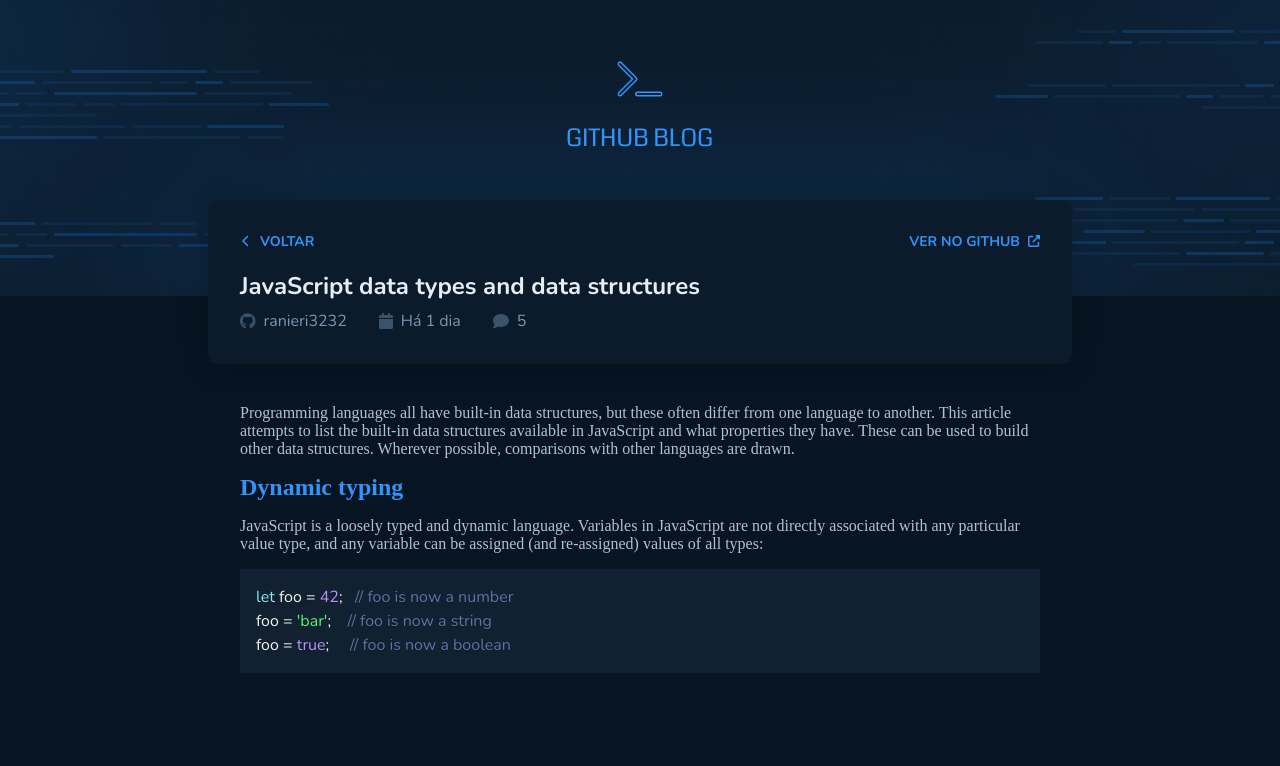
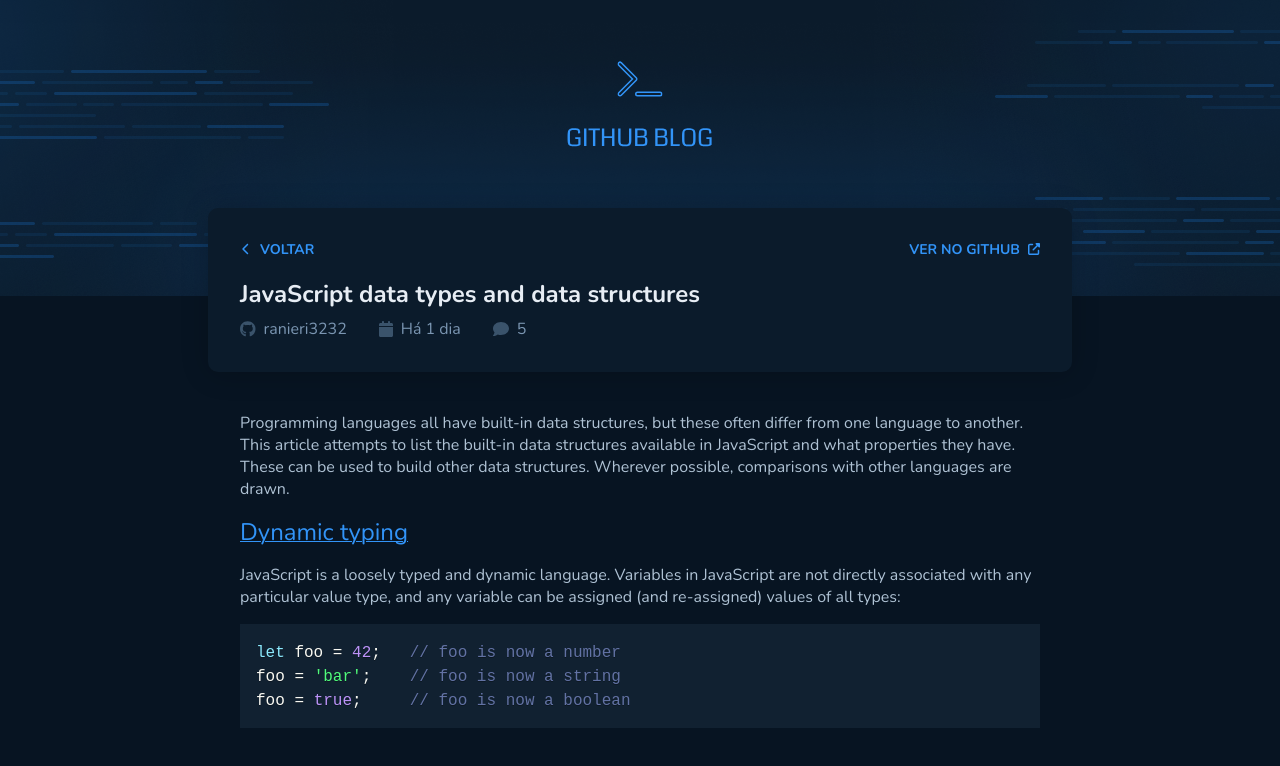
Before and after one commit to rlucasmd/github-blog, a React (Vite) app: page /post in a window 1280 px wide. Shown: the top 766 px of the page. Built offline with nearby package versions, Linux system fonts and the light colour scheme.

Commit message:
fixed: some details in visual styles

```diff
--- a/src/pages/Post/components/PostContent/styles.ts
+++ b/src/pages/Post/components/PostContent/styles.ts
@@ -1,6 +1,10 @@
 import styled from "styled-components";
 
 const PostContentContainer = styled.div`
+  p, h1, h2, h3{
+    font-family: "Nunito", sans-serif;
+  }
+
   display: flex;
   flex-direction: column;
   gap: 1rem;
@@ -14,6 +18,8 @@
 
   h1, h2, h3{
     color: ${({theme}) => theme.colors["blue"]};
+    text-decoration: underline 1px ${({theme}) => theme.colors.blue};
+    font-weight: 400;
   }
 
   ul{
@@ -31,7 +37,7 @@
       margin: 0 !important;
 
       code{
-        font-family: "firaCode", monospace !important;
+        font-family: "FiraCode", monospace !important;
         line-height: 100% !important;
       }
     }
--- a/src/pages/Post/styles.ts
+++ b/src/pages/Post/styles.ts
@@ -2,7 +2,7 @@
 
 const PostPageContainer = styled.section`
   display: flex;
-  margin-top: -6rem;
+  margin-top: -5.5rem;
   flex-direction: column;
 `;
 
--- a/src/styles/global.ts
+++ b/src/styles/global.ts
@@ -1,6 +1,13 @@
 import { createGlobalStyle } from "styled-components";
+import FiraCode from "../assets/fonts/FiraCode-Regular.ttf";
 
 const GlobalStyle = createGlobalStyle`
+  @font-face {
+    font-family: "FiraCode";
+    src: url(${FiraCode}) format("ttf");
+    font-weight: 400;
+    font-style: normal;
+  }
   *{
     padding: 0;
     margin: 0;
@@ -17,7 +24,7 @@
     -webkit-font-smoothing: antialiased;
   }
 
-  label, span, textarea, button {
+  body, input, textarea, button {
     font-size: 1rem;
     font-family: "Nunito", sans-serif;
     font-weight: 400;
```
Also changed, not shown: src/assets/fonts/FiraCode-Regular.ttf (added).
